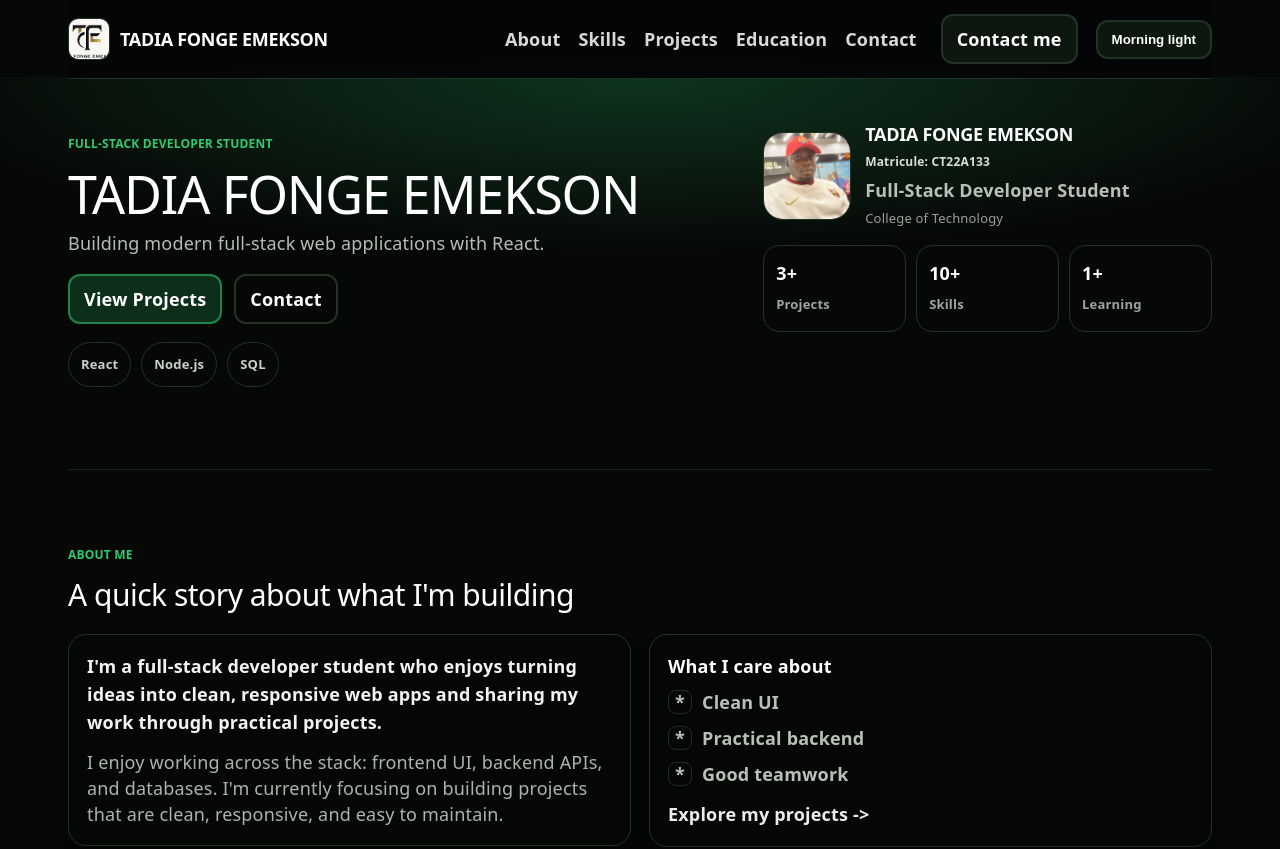
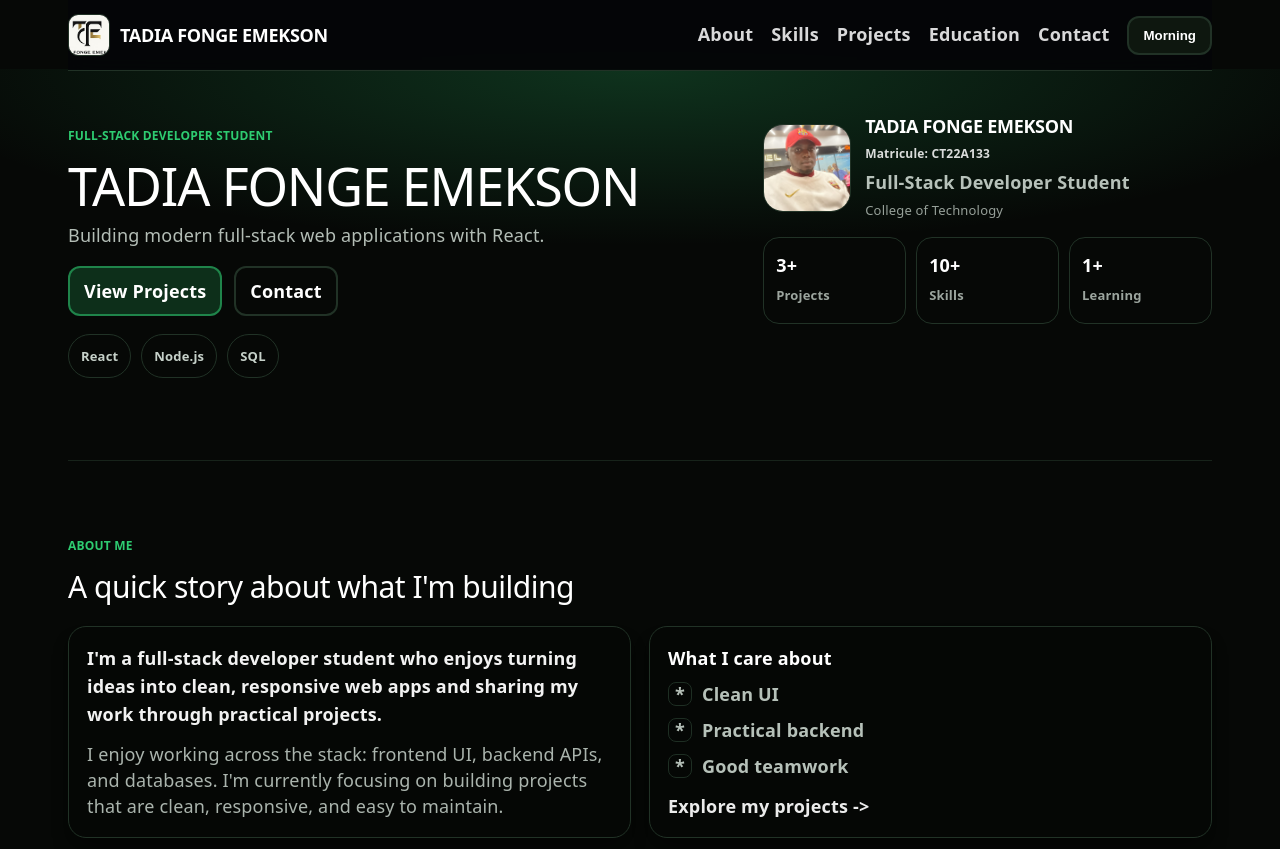
Before and after one commit to tadiaemekson/cv.emekson, a React (Vite) app: page / in a window 1280 px wide. Shown: the top 849 px of the page. Built offline with nearby package versions, Linux system fonts and the light colour scheme.

Commit message:
changing somme interface

```diff
--- a/src/components/Footer.jsx
+++ b/src/components/Footer.jsx
@@ -5,7 +5,7 @@ export default function Footer({ profile }) {
       <div className="container footer-inner">
         <span className="muted">(c) {year} {profile?.name ?? 'Your Name'}</span>
         <a className="text-link" href="#top">
-          Back to top ^
+          ^
         </a>
       </div>
     </footer>
--- a/src/components/Navbar.jsx
+++ b/src/components/Navbar.jsx
@@ -83,19 +83,13 @@ export default function Navbar({ profile, theme, onToggleTheme }) {
             </a>
           ))}
 
-          <div className="nav-cta">
-            <Button href="#contact" variant="secondary" ariaLabel="Go to contact">
-              Contact me
-            </Button>
-          </div>
-
           <button
             className="btn btn-secondary nav-theme-btn"
             type="button"
             onClick={onToggleTheme}
             aria-label="Toggle background color theme"
           >
-            {theme === 'dark' ? 'Morning light' : 'Night light'}
+            {theme === 'dark' ? 'Morning' : 'Night'}
           </button>
         </nav>
       </div>
```
Also changed, not shown: src/assets/Logotfe.png (added).
